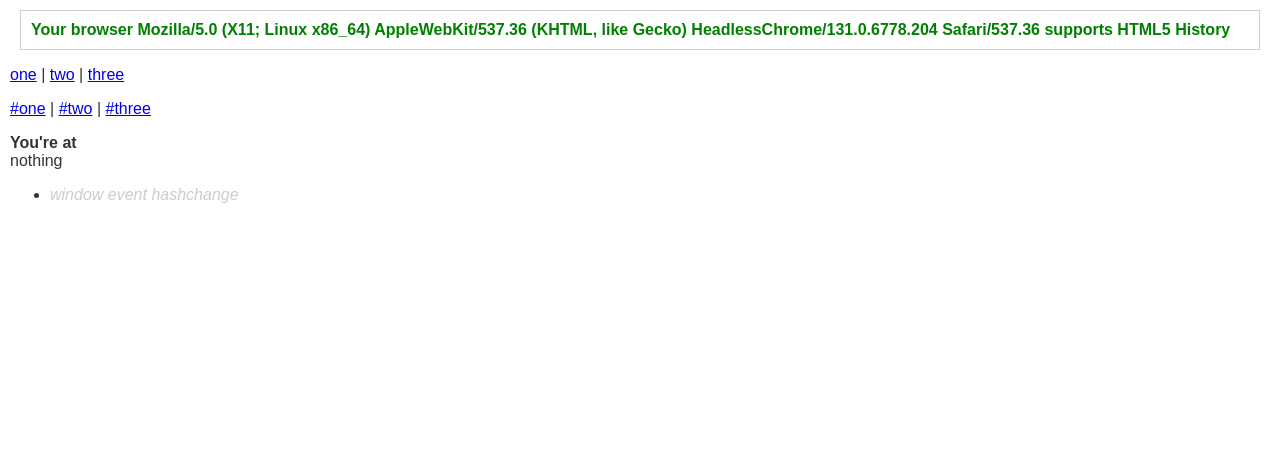
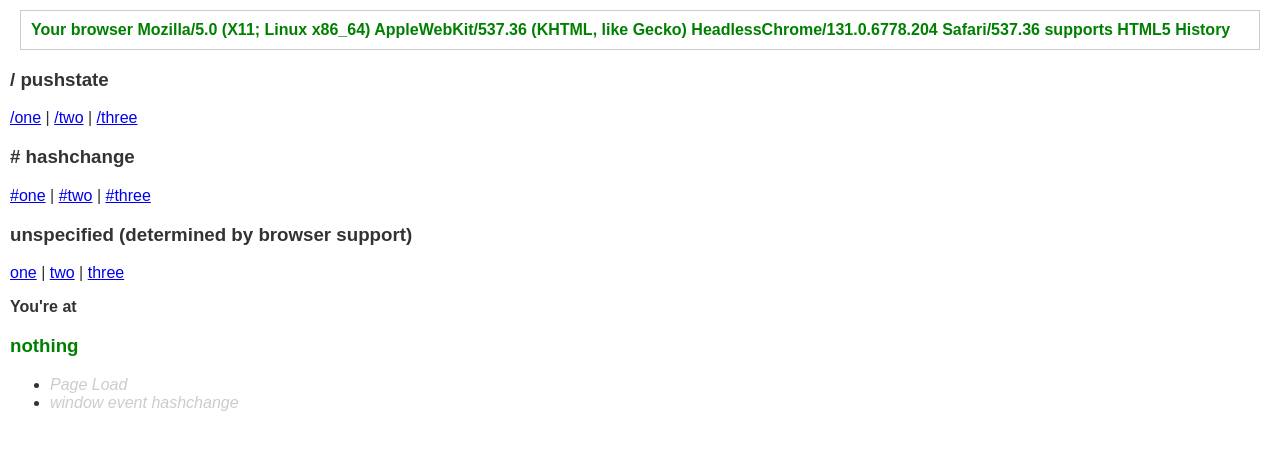
Before and after one commit to quirkey/sammy-pushstate, a plain HTML site: page index.html in a window 1280 px wide. Drawn offline with Linux system fonts and the light colour scheme.

Commit message:
Have the push states going

```diff
--- a/index.html
+++ b/index.html
@@ -8,13 +8,15 @@
 <body>
   <div id="container">
     <div id="info" class="warning"></div>
+    <h3>/ pushstate</h3>
     <p>
-    <a href="/pushstate/_design/pushstate/_rewrite/push/one">one</a>
+    <a href="/push/one">/one</a>
     |
-    <a href="/pushstate/_design/pushstate/_rewrite/push/two">two</a>
+    <a href="/push/two">/two</a>
     |
-    <a href="/pushstate/_design/pushstate/_rewrite/push/three">three</a>
+    <a href="/push/three">/three</a>
     </p>
+    <h3># hashchange</h3>
     <p>
     <a href="#/push/one">#one</a>
     |
@@ -22,9 +24,19 @@
     |
     <a href="#/push/three">#three</a>
     </p>
+    <h3>unspecified (determined by browser support)</h3>
+    <p>
+    <a href="push/one">one</a>
+    |
+    <a href="push/two">two</a>
+    |
+    <a href="push/three">three</a>
+    </p>
     <strong>You're at</strong>
-    <div id="at">nothing</div>
-    <ul id="log"></ul>
+    <h3 id="at" class="success">nothing</h3>
+    <ul id="log">
+      <li><em>Page Load</em></li>
+    </ul>
   </div>
   <script src="js/default.js" type="text/javascript" charset="utf-8"></script>
 </body>
```
